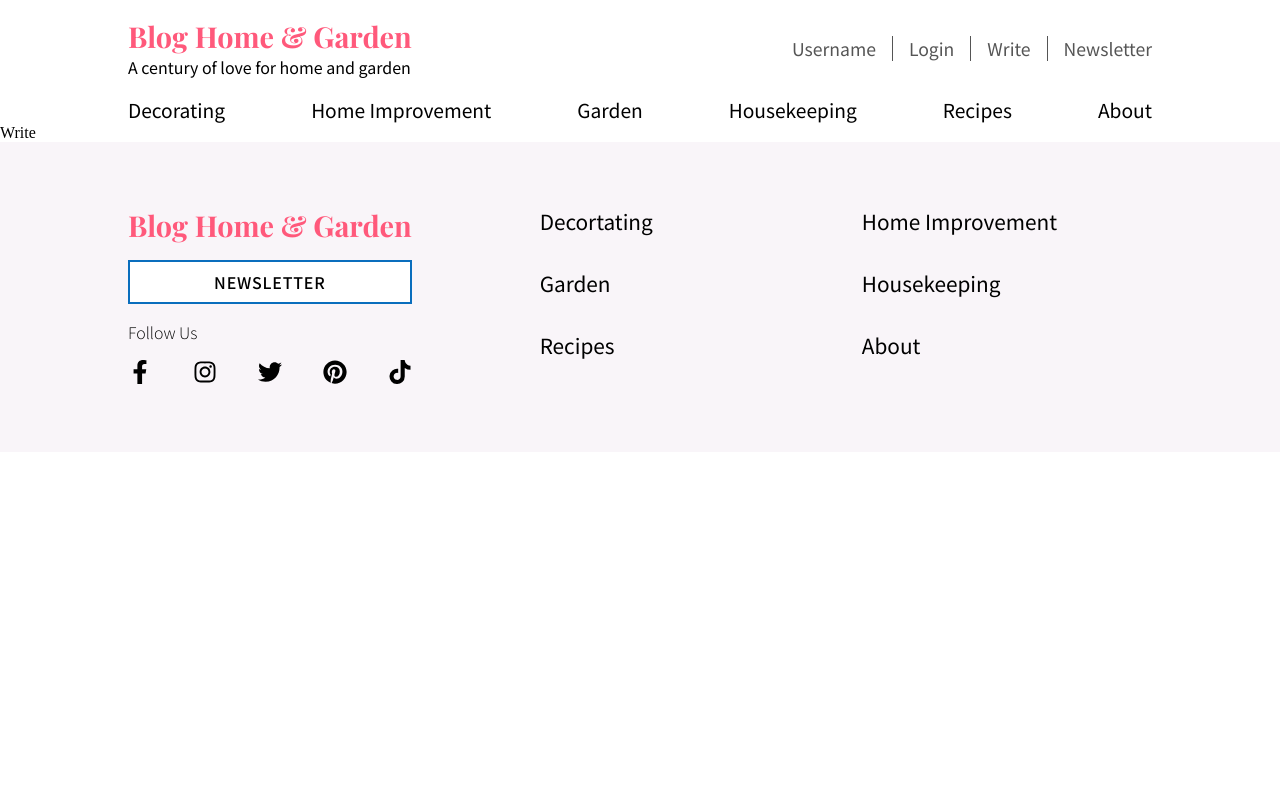
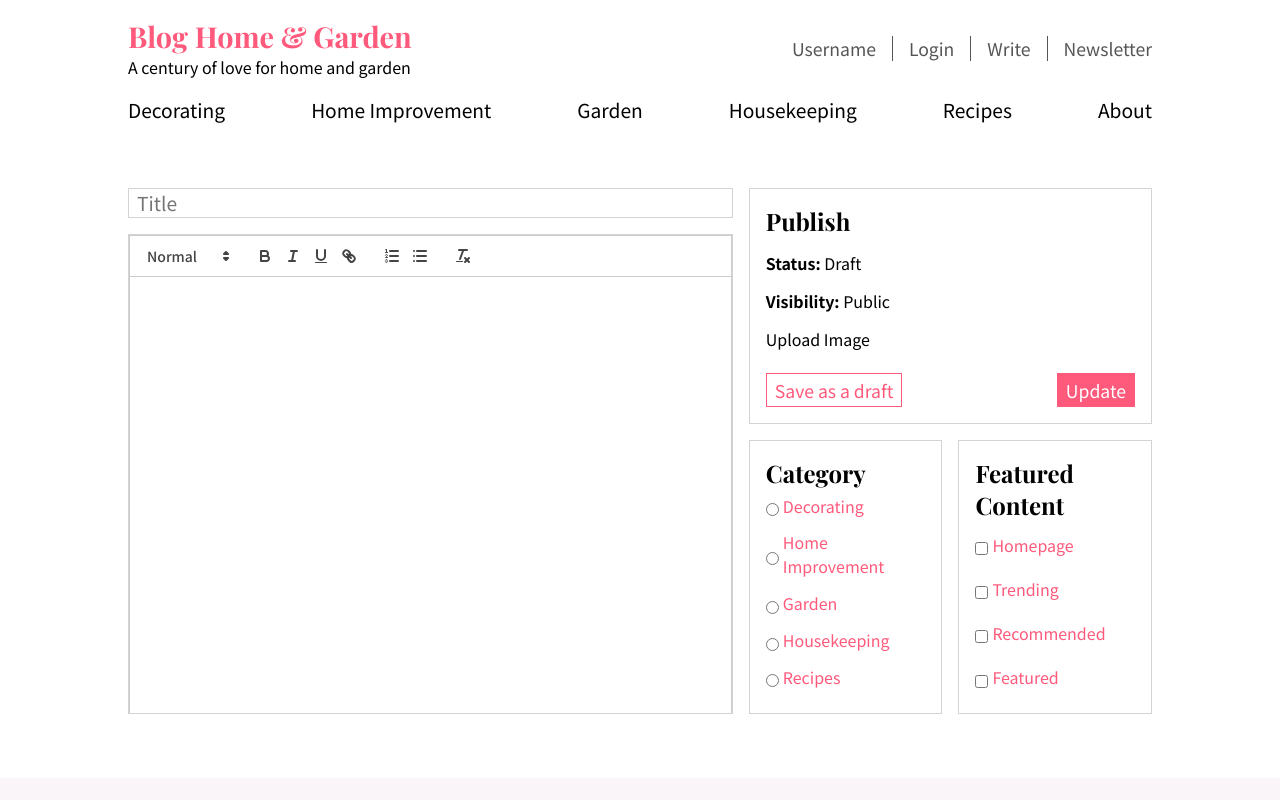
Before and after one commit to eford05/blog-home-garden, a React (Create React App) app: page /write in a window 1280 px wide. Shown: the top 800 px of the page. Built offline with nearby package versions, Linux system fonts and the light colour scheme.

Commit message:
add react-quill, finish write page and styles

```diff
--- a/package.json
+++ b/package.json
@@ -9,6 +9,7 @@
     "react": "^18.2.0",
     "react-dom": "^18.2.0",
     "react-icons": "^4.10.1",
+    "react-quill": "^2.0.0",
     "react-router-dom": "^6.14.0",
     "react-scripts": "5.0.1",
     "web-vitals": "^2.1.4"
--- a/src/pages/Write.jsx
+++ b/src/pages/Write.jsx
@@ -1,8 +1,111 @@
-import React from "react";
+import { useState } from "react";
+import ReactQuill from "react-quill";
+import "react-quill/dist/quill.snow.css";
 import "../styles/write.css";
 
 function Write() {
-  return <div>Write</div>;
+  const [value, setValue] = useState("");
+  return (
+    <main className="write">
+      <section className="write-content">
+        <input type="text" className="write-input" placeholder="Title" />
+        <div className="editor-container">
+          <ReactQuill
+            className="editor"
+            theme="snow"
+            value={value}
+            onChange={setValue}
+          />
+        </div>
+      </section>
+      <section className="menu">
+        <div className="item">
+          <h2>Publish</h2>
+          <span>
+            <strong>Status: </strong> Draft
+          </span>
+          <span>
+            <strong>Visibility: </strong> Public
+          </span>
+          <input type="file" id="file" />
+          <label htmlFor="file" className="file">
+            Upload Image
+          </label>
+          <div className="buttons">
+            <button>Save as a draft</button>
+            <button>Update</button>
+          </div>
+        </div>
+        <div className="item">
+          <h2>Category</h2>
+          <div className="cat">
+            <input type="radio" name="cat" value="decor" id="decor" />
+            <label htmlFor="decor">Decorating</label>
+          </div>
+
+          <div className="cat">
+            <input type="radio" name="cat" value="repair" id="repair" />
+            <label htmlFor="repair">Home Improvement</label>
+          </div>
+
+          <div className="cat">
+            <input type="radio" name="cat" value="garden" id="garden" />
+            <label htmlFor="garden">Garden</label>
+          </div>
+
+          <div className="cat">
+            <input
+              type="radio"
+              name="cat"
+              value="housekeeping"
+              id="housekeeping"
+            />
+            <label htmlFor="housekeeping">Housekeeping</label>
+          </div>
+
+          <div className="cat">
+            <input type="radio" name="cat" value="recipes" id="recipes" />
+            <label htmlFor="recipes">Recipes</label>
+          </div>
+        </div>
+
+        <div className="item">
+          <h2>Featured Content</h2>
+          <div className="cat">
+            <input type="checkbox" name="main" value="main" id="main" />
+            <label htmlFor="main">Homepage</label>
+          </div>
+          <div className="cat">
+            <input
+              type="checkbox"
+              name="trending"
+              value="trending"
+              id="trending"
+            />
+            <label htmlFor="trending">Trending</label>
+          </div>
+          <div className="cat">
+            <input
+              type="checkbox"
+              name="recommended"
+              value="recommended"
+              id="recommended"
+            />
+            <label htmlFor="recommended">Recommended</label>
+          </div>
+          <div className="cat">
+            <input
+              type="checkbox"
+              name="featured"
+              value="featured"
+              id="featured"
+            />
+            <label htmlFor="featured">Featured</label>
+          </div>
+        </div>
+      </section>
+    </main>
+  );
 }
 
 export default Write;
--- a/src/styles/write.css
+++ b/src/styles/write.css
@@ -0,0 +1,97 @@
+.write {
+  display: grid;
+  grid-template-columns: 3fr 2fr;
+  gap: 1rem;
+  padding: 0 10%;
+  margin: 4rem 0;
+}
+
+.write-content {
+  display: flex;
+  flex-direction: column;
+  gap: 1rem;
+}
+
+.write-content input {
+  font-size: 1.2rem;
+  border: 1px solid lightgrey;
+  padding-left: 0.5rem;
+}
+
+.editor-container {
+  height: 30rem;
+  border: 1px solid lightgrey;
+  overflow-y: scroll;
+}
+
+.editor {
+  font-family: "Noto Sans JP", sans-serif;
+  height: 100%;
+  border: none;
+}
+
+.file:hover {
+  cursor: pointer;
+  text-decoration: underline 1px solid #000;
+}
+
+#file {
+  display: none;
+}
+
+.menu {
+  display: grid;
+  grid-template-columns: 1fr 1fr;
+  gap: 1rem;
+}
+
+.item {
+  border: 1px solid lightgrey;
+  padding: 1rem;
+  display: flex;
+  flex-direction: column;
+  justify-content: space-between;
+}
+
+.item:first-of-type {
+  grid-column: 1 / span 2;
+  gap: 0.5rem;
+}
+
+.buttons {
+  display: flex;
+  justify-content: space-between;
+}
+
+.buttons button {
+  font-size: 1.1rem;
+  padding: 0.2rem 0.5rem;
+  background-color: white;
+  color: #ff597b;
+  border: 1px solid #ff597b;
+  cursor: pointer;
+}
+
+.buttons button:last-of-type {
+  color: #fff;
+  background-color: #ff597b;
+}
+
+.cat {
+  display: flex;
+  align-items: center;
+  gap: 0.25rem;
+  color: #ff597b;
+  font-size: 1.1rem;
+}
+
+@media screen and (max-width: 900px) {
+  .write {
+    display: flex;
+    flex-direction: column;
+  }
+
+  .editor-container {
+    height: 20rem;
+  }
+}
```
Also changed, not shown: 1 other file (tests, documents, lock files or other folders).
